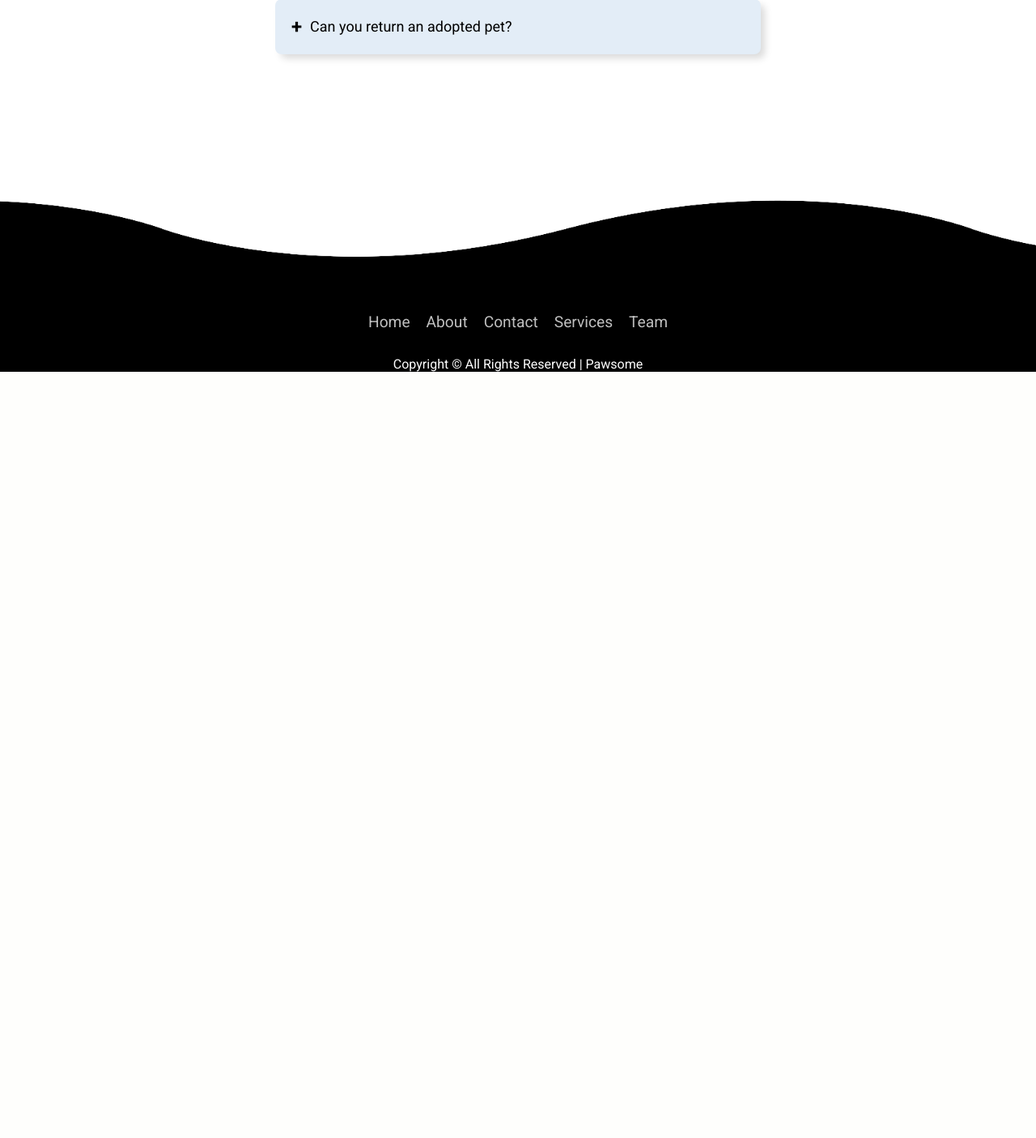
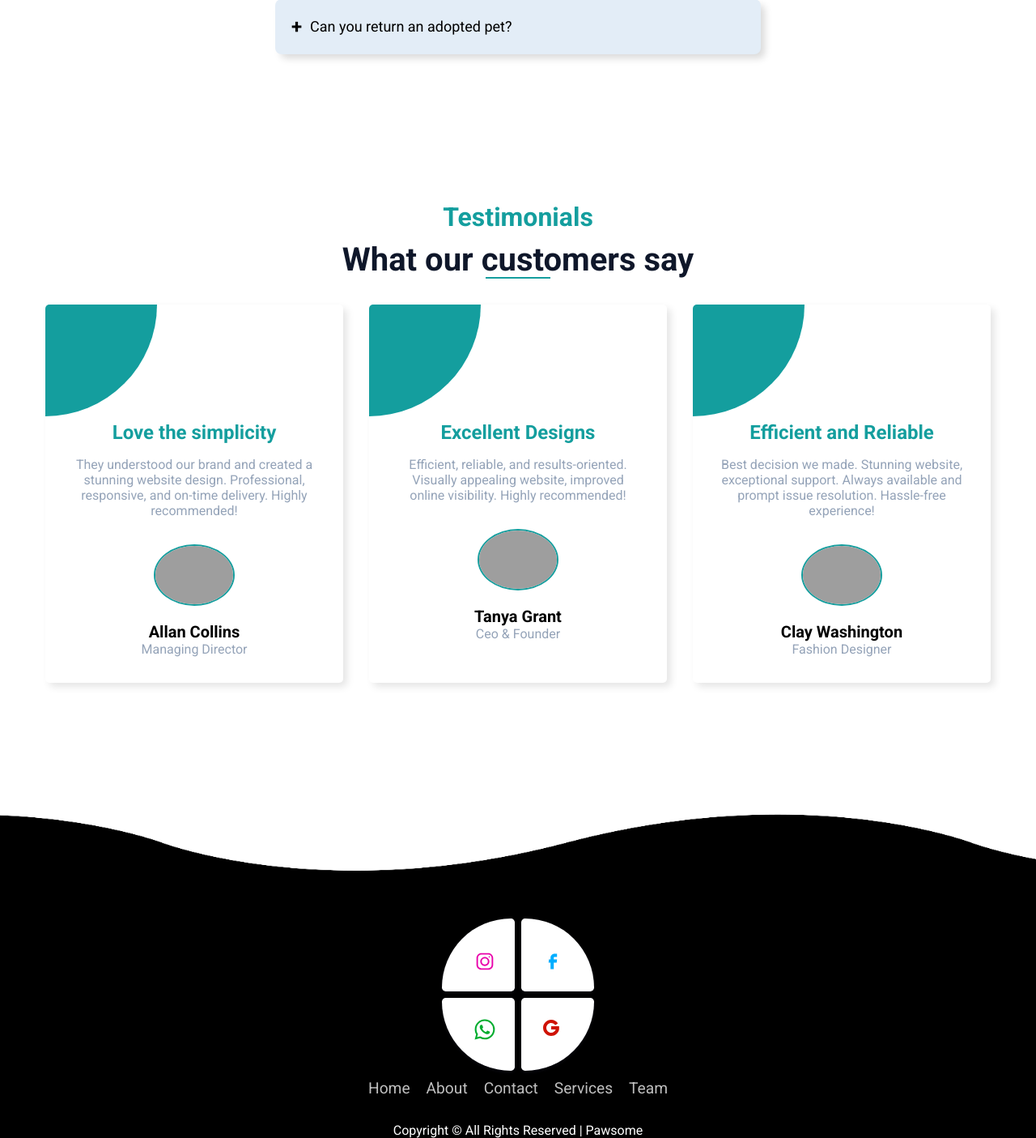
Before and after one commit to abinb23/Pet-Adoption, a PHP site: page /pawsome.html in a window 1280 px wide. Shown: the part 2987-4392 px from the top of the page at 81% size. Before the commit the page ends 3446 px from the top, so only its background shows below. Run offline with PHP 8.4, Linux system fonts and the light colour scheme; some libraries are stand-ins or nearby versions; grey boxes are pictures that could not be loaded.

Commit message:
added testimonial and major footer update

```diff
--- a/pawsome.css
+++ b/pawsome.css
@@ -219,7 +219,7 @@ body {
 .dog-info {
   text-align: center; /* Center align the text */
   margin: 200px 0; /* Adjust the margin to move the whole section down */
-  margin-bottom: 140px;
+  margin-bottom: 0px;
 }
 
 .dog-info h2 {
@@ -304,6 +304,7 @@ body {
   margin-top: 140px; /* Adjust as needed */
   opacity: 1; /* Initially set opacity to 1 */
   border-radius: 300px;
+  margin-bottom: 0px;
 }
 
 .midhome h1 {
@@ -324,7 +325,7 @@ body {
 .questionnaire {
   margin: 60px auto;
   width: 600px;
-  margin-bottom: 250px;
+  margin-bottom: 150px;
 }
 
 .questionnaire h1 {
@@ -386,6 +387,141 @@ body {
 }
 
 /* Q&A Section Styling */
+
+
+/* Testimonial Section Styling */
+
+.testimonial__container {
+  max-width: 1200px;
+  margin: auto;
+  padding: 2rem 1rem;
+  text-align: center;
+  margin-bottom: 200px;
+}
+
+.testimonial__container h2 {
+  font-size: 2rem;
+  font-weight: 600;
+  color: #149e9e; /* Primary color */
+  margin-bottom: 10px;
+}
+
+.testimonial__container h1 {
+  position: relative;
+  margin-bottom: 2rem;
+  font-size: 2.5rem;
+  font-weight: 600;
+  color: #0f172a; /* Text dark color */
+}
+
+.testimonial__container h1::after {
+  position: absolute;
+  content: "";
+  left: 50%;
+  bottom: 0;
+  transform: translateX(-50%);
+  height: 2px;
+  width: 5rem;
+  background-color: #149e9e; /* Primary color */
+}
+
+.testimonial__grid {
+  display: grid;
+  grid-template-columns: repeat(3, 1fr);
+  gap: 2rem;
+}
+
+.testimonial__card {
+  position: relative;
+  isolation: isolate;
+  overflow: hidden;
+  padding: 5rem 2rem 2rem;
+  background-color: #ffffff; /* White color */
+  border-radius: 5px;
+  box-shadow: 5px 5px 10px rgba(0, 0, 0, 0.1);
+  transition: 0.3s;
+}
+
+.testimonial__card::before {
+  position: absolute;
+  content: "";
+  top: 0;
+  left: 0;
+  transform: translate(-50%, -50%);
+  width: 75%;
+  aspect-ratio: 1;
+  border-radius: 100%;
+  background-color: #149e9e; /* Primary color */
+  z-index: -1;
+  transition: 0.5s;
+}
+
+.testimonial__card span {
+  position: absolute;
+  top: 0;
+  left: 0;
+  padding: 1rem;
+  font-size: 3rem;
+  color: #ffffff; /* White color */
+}
+
+.testimonial__card h4 {
+  margin-top: 4rem;
+  margin-bottom: 1rem;
+  font-size: 1.5rem;
+  font-weight: 600;
+  color: #149e9e; /* Primary color */
+  transition: 0.3s;
+}
+
+.testimonial__card p {
+  margin-bottom: 2rem;
+  color: #94a3b8; /* Text light color */
+  transition: 0.3s;
+}
+
+.testimonial__card img {
+  margin-bottom: 1rem;
+  max-width: 100px;
+  border-radius: 100%;
+  border: 2px solid #149e9e; /* Primary color */
+  transition: 0.3s;
+}
+
+.testimonial__card h5 {
+  font-size: 1.25rem;
+  font-weight: 600;
+  color: #000000; /* Primary color */
+  transition: 0.3s;
+}
+
+.testimonial__card h6 {
+  font-size: 1rem;
+  font-weight: 400;
+  color: #94a3b8; /* Text light color */
+  transition: 0.3s;
+}
+
+.testimonial__card:hover::before {
+  background-color: #149e9e; /* Black color */
+  width: 400%;
+}
+
+.testimonial__card:hover h4,
+.testimonial__card:hover h5 {
+  color: #ffffff; /* White color */
+}
+
+.testimonial__card:hover p,
+.testimonial__card:hover h6 {
+  color: #e8e8e8; /* Secondary color */
+}
+
+.testimonial__card:hover img {
+  border-color: #ffffff; /* White color */
+}
+
+/* Testimonial Section Styling */
 
 
 /* Footer styling */
@@ -542,6 +678,109 @@ footer .wave#wave1 {
 
 
 
+
+
+
+
+.mainfoot {
+  display: flex;
+  flex-direction: column;
+  gap: 0.5em;
+}
+
+.upfoot, .downfoot {
+  display: flex;
+  flex-direction: row;
+  gap: 0.5em;
+}
+
+button {
+  width: 90px;
+  height: 90px;
+  outline: none;
+  border: none;
+  background: white;
+  border-radius: 5px;
+  box-shadow: rgba(50, 50, 93, 0.25) 0px 2px 5px -1px, rgba(0, 0, 0, 0.3) 0px 1px 3px -1px;
+  transition: .2s ease-in-out;
+  cursor: pointer;
+}
+
+.cardfoot1 {
+  border-radius: 90px 5px 5px 5px;
+}
+
+.footinstagram {
+  margin-top: 1.5em;
+  margin-left: 1.2em;
+  fill: #e900ab;
+}
+
+.cardfoot1:hover {
+  background-color: #ec53c3;
+}
+
+.cardfoot1:hover .instagram {
+  fill: white;
+}
+
+.cardfoot2 {
+  border-radius: 5px 90px 5px 5px;
+}
+
+.footfacebook {
+  margin-top: 1.5em;
+  margin-left: -.9em;
+  fill: #00aeff;
+}
+
+.cardfoot2:hover {
+  background-color: #2e82f0;
+}
+
+.cardfoot2:hover .facebook {
+  fill: white;
+}
+
+.cardfoot3 {
+  border-radius: 5px 5px 5px 90px;
+}
+
+.footwhatsapp {
+  margin-top: -.6em;
+  margin-left: 1.2em;
+  fill: #00ac2e;
+}
+
+.cardfoot3:hover {
+  background-color: #4cf64c;
+}
+
+.cardfoot3:hover .whatsapp {
+  fill: white;
+}
+
+.cardfoot4 {
+  border-radius: 5px 5px 90px 5px;
+}
+
+.footgmail {
+  margin-top: -.9em;
+  margin-left: -1.2em;
+  fill: #cf1305;
+}
+
+.cardfoot4:hover {
+  background-color: #ea5a5c;
+}
+
+.cardfoot4:hover .gmail {
+  fill: white;
+}
+
+
+
+
   /* Footer styling */
 
 
--- a/pawsome.html
+++ b/pawsome.html
@@ -12,6 +12,8 @@
     rel="stylesheet">
   <link rel="stylesheet" href="./css/style.css">
   <link rel="stylesheet" href="https://unpkg.com/swiper/swiper-bundle.min.css" />
+   <link
+      href="https://cdn.jsdelivr.net/npm/remixicon@3.5.0/fonts/remixicon.css"/>
    <!-- Favicon -->
    <link rel="icon" href="/images/fav.png"type="image/x-icon">
 </head>
@@ -277,6 +279,52 @@
     <!-- Q&A section -->
 
 
+  <!-- Testimonial Section -->
+
+  <section class="testimonial__container">
+    <h2>Testimonials</h2>
+    <h1>What our customers say</h1>
+    <div class="testimonial__grid">
+      <div class="testimonial__card">
+        <span><i class="ri-double-quotes-l"></i></span>
+        <h4>Love the simplicity</h4>
+        <p>
+          They understood our brand and created a stunning website design.
+          Professional, responsive, and on-time delivery. Highly recommended!
+        </p>
+        <img src="assets/user-1.jpg" alt="user" />
+        <h5>Allan Collins</h5>
+        <h6>Managing Director</h6>
+      </div>
+      <div class="testimonial__card">
+        <span><i class="ri-double-quotes-l"></i></span>
+        <h4>Excellent Designs</h4>
+        <p>
+          Efficient, reliable, and results-oriented. Visually appealing
+          website, improved online visibility. Highly recommended!
+        </p>
+        <img src="assets/user-2.jpg" alt="user" />
+        <h5>Tanya Grant</h5>
+        <h6>Ceo & Founder</h6>
+      </div>
+      <div class="testimonial__card">
+        <span><i class="ri-double-quotes-l"></i></span>
+        <h4>Efficient and Reliable</h4>
+        <p>
+          Best decision we made. Stunning website, exceptional support. Always
+          available and prompt issue resolution. Hassle-free experience!
+        </p>
+        <img src="assets/user-3.jpg" alt="user" />
+        <h5>Clay Washington</h5>
+        <h6>Fashion Designer</h6>
+      </div>
+    </div>
+  </section>
+
+  <!-- Testimonial Section -->
+
+
+
     <!-- Footer section -->
 
     <footer>
@@ -291,6 +339,41 @@
               <li><a href="#"><ion-icon name="logo-instagram"></ion-icon></a></li>
           </ul>
       </div>
+
+
+      <div class="mainfoot">
+        <div class="upfoot">
+            <button class="cardfoot1">
+                <svg class="footinstagram" fill-rule="nonzero" height="30px" width="30px" viewBox="0 0 256 256" xmlns="http://www.w3.org/2000/svg">
+                    <g style="mix-blend-mode: normal" text-anchor="none" font-size="none" font-weight="none" font-family="none" stroke-dashoffset="0" stroke-dasharray="" stroke-miterlimit="10" stroke-linejoin="miter" stroke-linecap="butt" stroke-width="1" stroke="none" fill-rule="nonzero">
+                        <g transform="scale(8,8)">
+                            <path d="M11.46875,5c-3.55078,0 -6.46875,2.91406 -6.46875,6.46875v9.0625c0,3.55078 2.91406,6.46875 6.46875,6.46875h9.0625c3.55078,0 6.46875,-2.91406 6.46875,-6.46875v-9.0625c0,-3.55078 -2.91406,-6.46875 -6.46875,-6.46875zM11.46875,7h9.0625c2.47266,0 4.46875,1.99609 4.46875,4.46875v9.0625c0,2.47266 -1.99609,4.46875 -4.46875,4.46875h-9.0625c-2.47266,0 -4.46875,-1.99609 -4.46875,-4.46875v-9.0625c0,-2.47266 1.99609,-4.46875 4.46875,-4.46875zM21.90625,9.1875c-0.50391,0 -0.90625,0.40234 -0.90625,0.90625c0,0.50391 0.40234,0.90625 0.90625,0.90625c0.50391,0 0.90625,-0.40234 0.90625,-0.90625c0,-0.50391 -0.40234,-0.90625 -0.90625,-0.90625zM16,10c-3.30078,0 -6,2.69922 -6,6c0,3.30078 2.69922,6 6,6c3.30078,0 6,-2.69922 6,-6c0,-3.30078 -2.69922,-6 -6,-6zM16,12c2.22266,0 4,1.77734 4,4c0,2.22266 -1.77734,4 -4,4c-2.22266,0 -4,-1.77734 -4,-4c0,-2.22266 1.77734,-4 4,-4z"></path>
+                        </g>
+                    </g>
+                </svg>
+            </button>
+            <button class="cardfoot2">
+                <svg class="footfacebook" fill="none" viewBox="0 0 24 24" height="24" width="24" xmlns="http://www.w3.org/2000/svg">
+                    <path d="M9.19795 21.5H13.198V13.4901H16.8021L17.198 9.50977H13.198V7.5C13.198 6.94772 13.6457 6.5 14.198 6.5H17.198V2.5H14.198C11.4365 2.5 9.19795 4.73858 9.19795 7.5V9.50977H7.19795L6.80206 13.4901H9.19795V21.5Z"></path>
+                </svg>
+            </button>
+        </div>
+        <div class="downfoot">
+            <button class="cardfoot3">
+                <svg class="footwhatsapp" width="30" height="30" viewBox="0 0 24 24" xmlns="http://www.w3.org/2000/svg">
+                    <path d="M19.001 4.908A9.817 9.817 0 0 0 11.992 2C6.534 2 2.085 6.448 2.08 11.908c0 1.748.458 3.45 1.321 4.956L2 22l5.255-1.377a9.916 9.916 0 0 0 4.737 1.206h.005c5.46 0 9.908-4.448 9.913-9.913A9.872 9.872 0 0 0 19 4.908h.001ZM11.992 20.15A8.216 8.216 0 0 1 7.797 19l-.3-.18-3.117.818.833-3.041-.196-.314a8.2 8.2 0 0 1-1.258-4.381c0-4.533 3.696-8.23 8.239-8.23a8.2 8.2 0 0 1 5.825 2.413 8.196 8.196 0 0 1 2.41 5.825c-.006 4.55-3.702 8.24-8.24 8.24Zm4.52-6.167c-.247-.124-1.463-.723-1.692-.808-.228-.08-.394-.123-.556.124-.166.246-.641.808-.784.969-.143.166-.29.185-.537.062-.247-.125-1.045-.385-1.99-1.23-.738-.657-1.232-1.47-1.38-1.716-.142-.247-.013-.38.11-.504.11-.11.247-.29.37-.432.126-.143.167-.248.248-.413.082-.167.043-.31-.018-.433-.063-.124-.557-1.345-.765-1.838-.2-.486-.404-.419-.557-.425-.142-.009-.309-.009-.475-.009a.911.911 0 0 0-.661.31c-.228.247-.864.845-.864 2.067 0 1.22.888 2.395 1.013 2.56.122.167 1.742 2.666 4.229 3.74.587.257 1.05.408 1.41.523.595.19 1.13.162 1.558.1.475-.072 1.464-.6 1.673-1.178.205-.58.205-1.075.142-1.18-.061-.104-.227-.165-.475-.29Z"></path>
+                </svg>
+            </button>
+            <button class="cardfoot4">
+                <svg class="footgmail" fill="none" viewBox="0 0 24 24" height="24" width="24" xmlns="http://www.w3.org/2000/svg">
+                    <path d="M6 12C6 15.3137 8.68629 18 12 18C14.6124 18 16.8349 16.3304 17.6586 14H12V10H21.8047V14H21.8C20.8734 18.5645 16.8379 22 12 22C6.47715 22 2 17.5228 2 12C2 6.47715 6.47715 2 12 2C15.445 2 18.4831 3.742 20.2815 6.39318L17.0039 8.68815C15.9296 7.06812 14.0895 6 12 6C8.68629 6 6 8.68629 6 12Z"></path>
+                </svg>
+            </button>
+        </div>
+    </div>
+
+
+
       <ul class="menu">
         <li><a href="#header">Home</a></li>
         <li><a href="#about">About</a></li>
```
Also changed, not shown: css/1.css (+6 -84 lines), html/1.html (+38 -15 lines).
